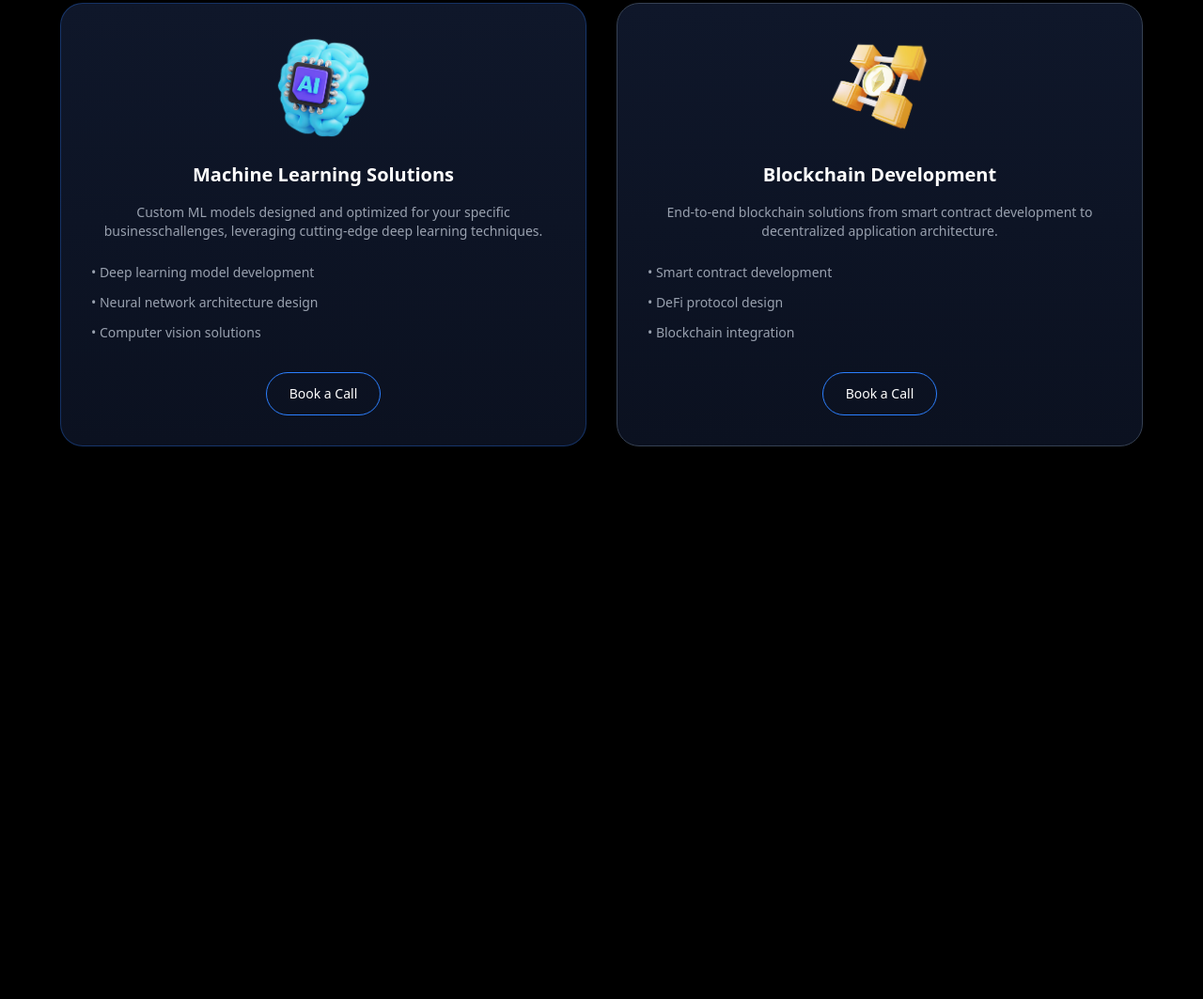
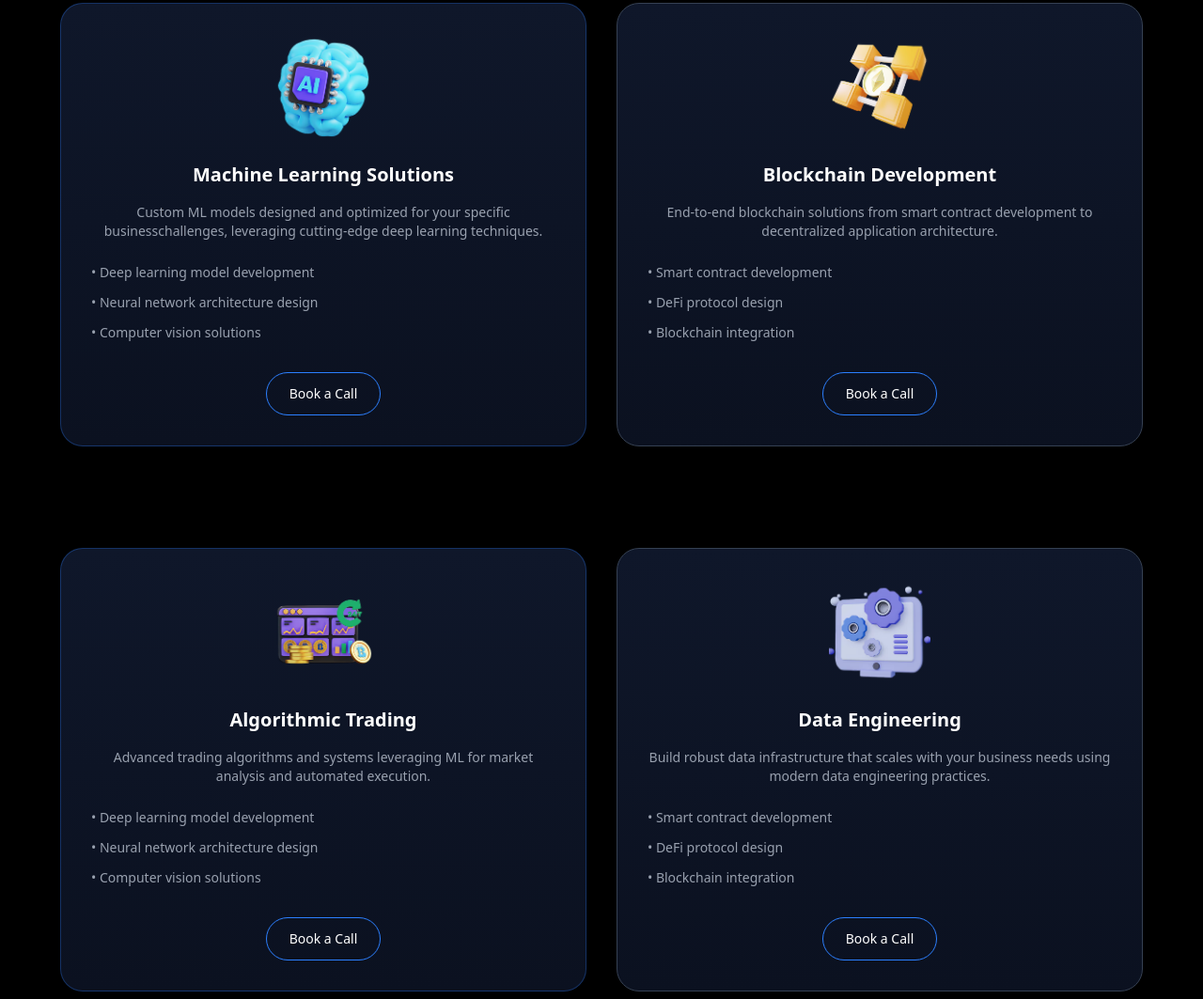
Before and after one commit to TOJIo7/Exam-as, a website: page src/page1.html in a window 1280 px wide. Shown: the part 655-1718 px from the top of the page at 94% size. Before the commit the page ends 1138 px from the top, so only its background shows below. Drawn offline with Linux system fonts and the light colour scheme.

Commit message:
section3 p2

```diff
--- a/src/page1.html
+++ b/src/page1.html
@@ -76,6 +76,41 @@
     </div>
   </section>
 
+   <section class="bg-black text-white py-2  pt-[50px] px-6">
+    <div class="max-w-6xl mx-auto">
+      <div class="flex flex-col md:flex-row mt-[50px] gap-8">
+        <div class="flex-1 bg-gradient-to-b from-[#0f172a] to-[#0b1120] rounded-3xl p-8 border border-blue-500/30 ">
+          <div class="flex justify-center mb-6">
+            <img src="../dig2.png" alt="AI" class="w-28 h-28 object-contain">
+          </div>
+          <h3 class="text-xl font-semibold text-center mb-4">Algorithmic Trading</h3>
+          <p class="text-gray-400 text-sm text-center mb-6">Advanced trading algorithms and systems leveraging ML for market analysis and automated execution.</p>
+          <ul class="text-gray-400 text-sm space-y-3 mb-8">
+            <li>• Deep learning model development</li>
+            <li>• Neural network architecture design</li>
+            <li>• Computer vision solutions</li>
+          </ul>
+          <div class="flex justify-center">
+            <button class="flex items-center gap-3 px-6 py-3  border border-blue-500 text-sm  rounded-3xl"> Book a Call</button>
+          </div>
+        </div>
+        <div
+          class="flex-1 bg-gradient-to-b from-[#0f172a] to-[#0b1120] rounded-3xl p-8 border border-gray-700 ">
+          <div class="flex justify-center mb-6"><img src="../dig3.png" alt="Blockchain" class="w-28 h-28 object-contain"></div>
+          <h3 class="text-xl font-semibold text-center mb-4">Data Engineering</h3>
+          <p class="text-gray-400 text-sm text-center mb-6">Build robust data infrastructure that scales with your business needs using modern data engineering practices.</p>
+          <ul class="text-gray-400 text-sm space-y-3 mb-8">
+            <li>• Smart contract development</li>
+            <li>• DeFi protocol design</li>
+            <li>• Blockchain integration</li>
+          </ul>
+          <div class="flex justify-center">
+            <button class="flex items-center gap-3 px-6 py-3  border border-blue-500 text-sm  rounded-3xl"> Book a Call </button>
+          </div>
+        </div>
+      </div>
+    </div>
+  </section>
 
 </body>
 </html>
```
